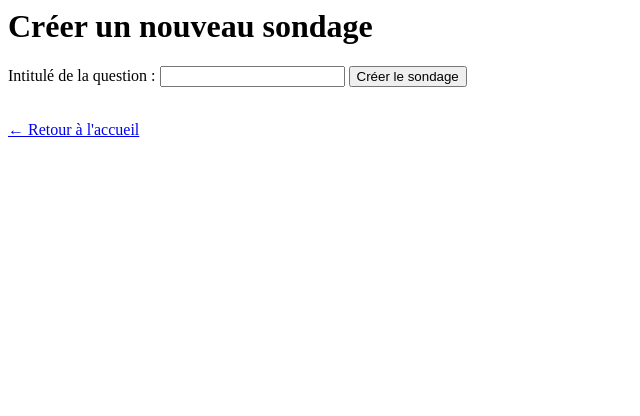
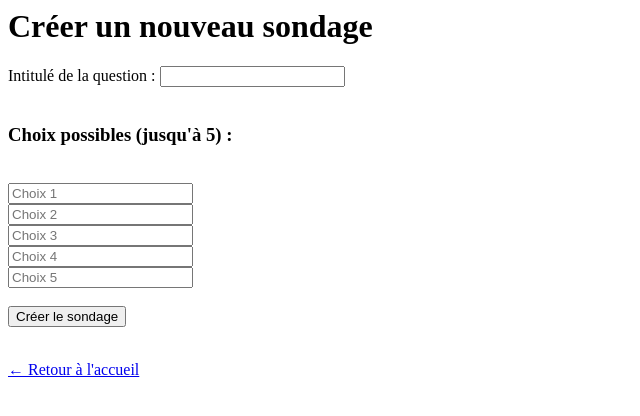
Before and after one commit to damienlabbe45-lab/django_tutorial, a Django app: template djangotutorial/polls/templates/polls/new_poll.html in a window 1280 px wide. Shown: the top 416 px of the page, without its empty margins (0-640 px from the left). Run offline with Django 5.2, Linux system fonts and the light colour scheme; the template is opened without the code that fills it, so the values that code supplies are empty.

Commit message:
ajout de la possibilité de mettre directement les choix

```diff
--- a/djangotutorial/polls/templates/polls/new_poll.html
+++ b/djangotutorial/polls/templates/polls/new_poll.html
@@ -5,7 +5,18 @@
 
     <label for="question_text">Intitulé de la question :</label>
     <input type="text" name="question_text" id="question_text" required>
-
+    <br>
+    <br>
+    <h3>Choix possibles (jusqu'à 5) :</h3>
+    <br>
+    <div>
+        <input type="text" name="choice1" placeholder="Choix 1"><br>
+        <input type="text" name="choice2" placeholder="Choix 2"><br>
+        <input type="text" name="choice3" placeholder="Choix 3"><br>
+        <input type="text" name="choice4" placeholder="Choix 4"><br>
+        <input type="text" name="choice5" placeholder="Choix 5">
+    </div>
+    <br>
     <button type="submit">Créer le sondage</button>
 </form>
 
```
